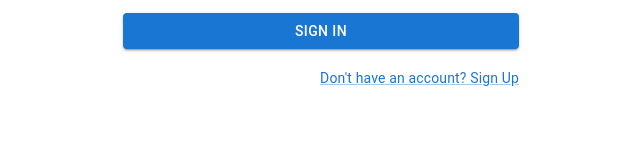
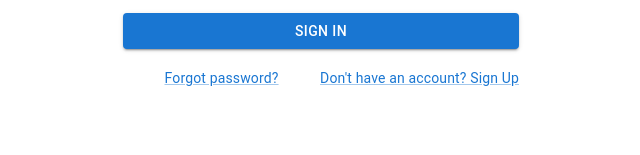
Before and after one commit to graydonbenson/onthehouse, a React (Create React App) app in the folder frontend/: page /login in a window 1280 px wide. Shown: the part 452-607 px from the top of the page, without its empty margins (319-959 px from the left). Built offline with nearby package versions, Linux system fonts and the light colour scheme.

Commit message:
restored `forgot password`

```diff
--- a/frontend/src/pages/LoginPage.js
+++ b/frontend/src/pages/LoginPage.js
@@ -97,6 +97,9 @@ export default function SignIn() {
             </Button>
             <Grid container>
               <Grid item xs>
+                <Link href="#" variant="body2">
+                  Forgot password?
+                </Link>
               </Grid>
               <Grid item>
                 <Link href="signup" variant="body2">
```
